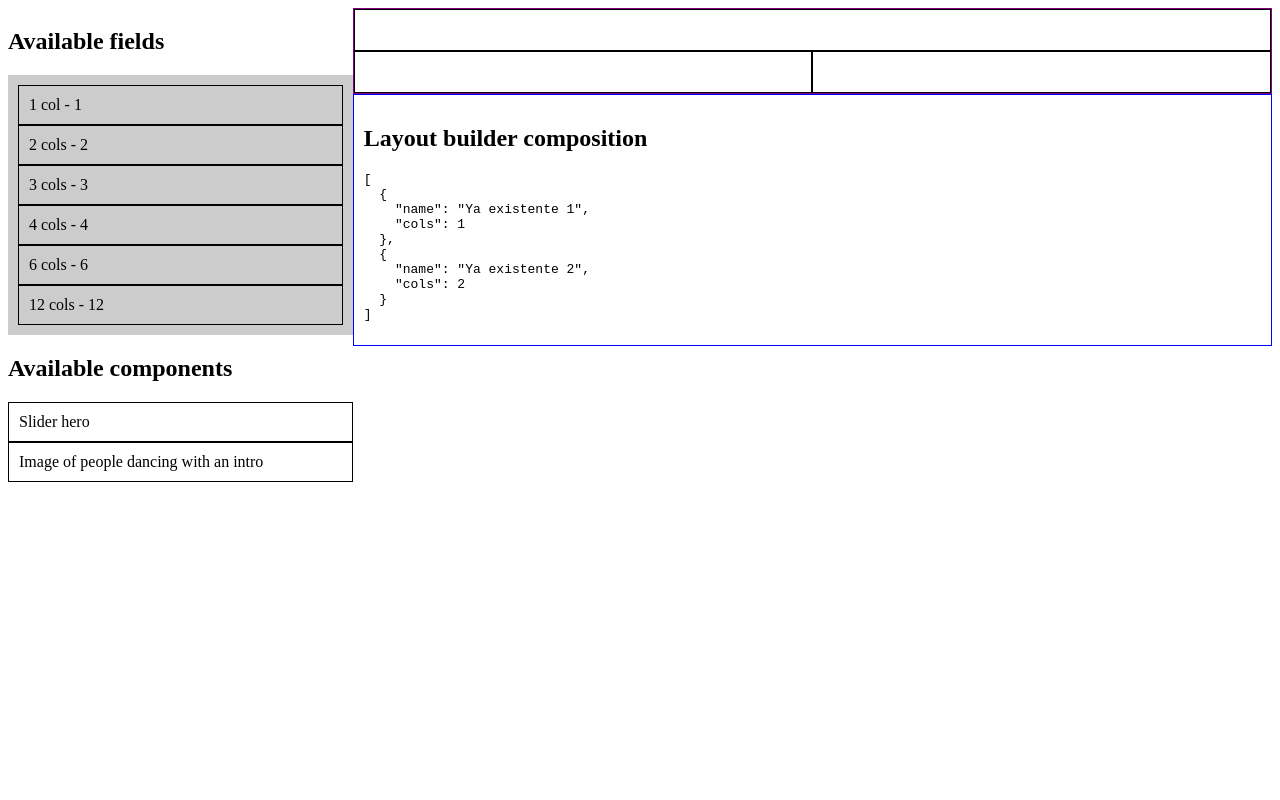
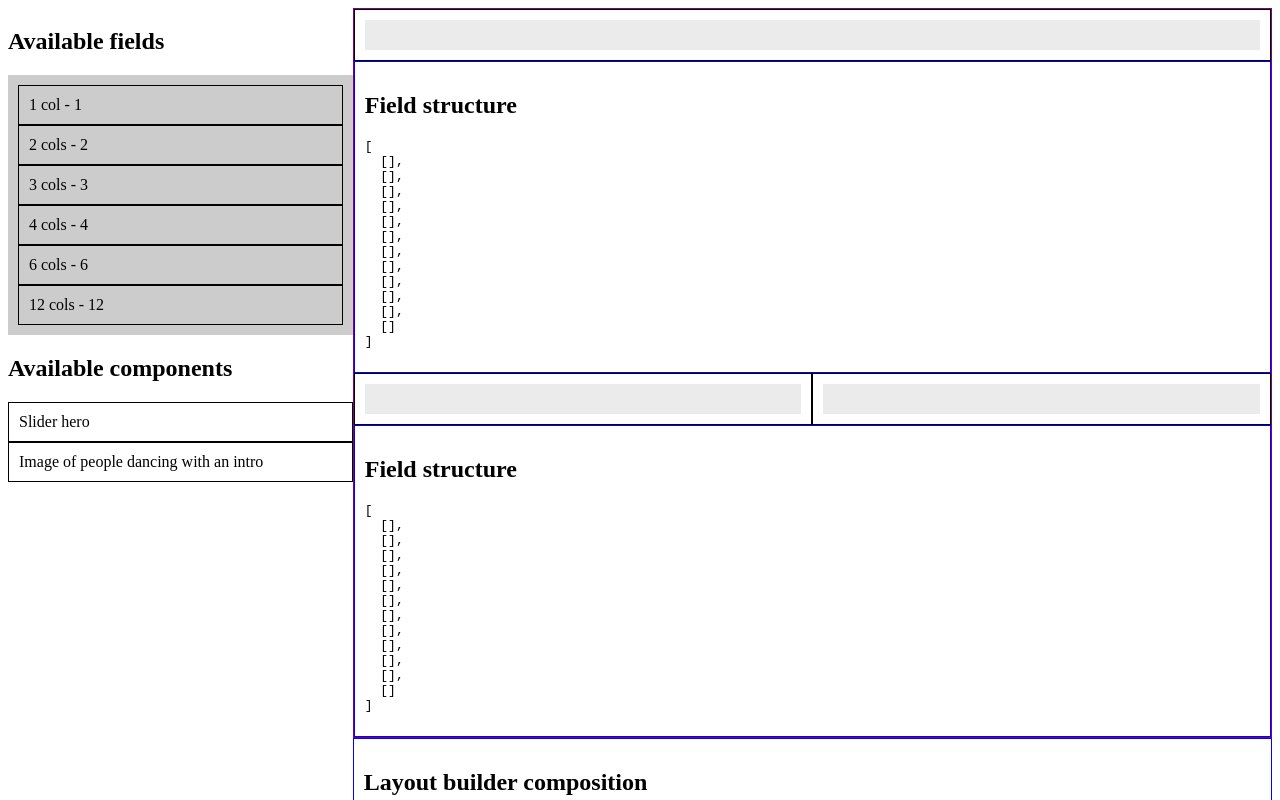
Before and after one commit to capynet/drupal-multivalued-entity-reference-layout-builder, a Vue app in the folder ui/: page / in a window 1280 px wide. Shown: the top 800 px of the page. Built offline with nearby package versions, Linux system fonts and the light colour scheme; data requests are answered from the project's data file.

Commit message:
Linked available components to cells.

```diff
--- a/ui/src/components/AvailableComponents.vue
+++ b/ui/src/components/AvailableComponents.vue
@@ -7,6 +7,7 @@
       ghost-class="ghost"
       @start="dragging = true"
       @end="dragging = false"
+      group="cell"
     >
       <template #item="{ element }">
         <div class="lc-field">{{ element.label }}</div>
--- a/ui/src/components/DOMField.vue
+++ b/ui/src/components/DOMField.vue
@@ -1,16 +1,47 @@
 <template>
   <div class="lc-field">
-    <div v-for="i in data.cols" :key="i"></div>
+    <div v-for="i in data.cols" :key="i">
+      <draggable
+        :list="cellComponents[i - 1]"
+        item-key="cell"
+        class="cell-components"
+        ghost-class="ghost"
+        @start="dragging = true"
+        @end="dragging = false"
+        group="cell"
+      >
+        <template #item="{ element }">
+          <div class="cell-element">{{ element.id }}</div>
+        </template>
+      </draggable>
+    </div>
   </div>
+
+  <RawJson :data="cellComponents" title="Field structure" />
 </template>
 
 <script>
+  import draggable from "vuedraggable";
+  import RawJson from "./RawJson.vue";
+
   export default {
     name: "DOMField",
     display: "domField",
 
+    components: {
+      draggable,
+      RawJson,
+    },
+
     props: {
       data: Object,
+    },
+
+    data() {
+      return {
+        cellComponents: [[], [], [], [], [], [], [], [], [], [], [], []],
+        dragging: false,
+      };
     },
   };
 </script>
@@ -26,4 +57,15 @@
     flex: 1 1 0px;
     min-height: 20px;
   }
+
+  .ghost {
+    opacity: 0.5;
+    background: #369;
+  }
+
+  .cell-components {
+    min-height: 30px;
+    width: 100%;
+    background: #ebebeb;
+  }
 </style>
```
